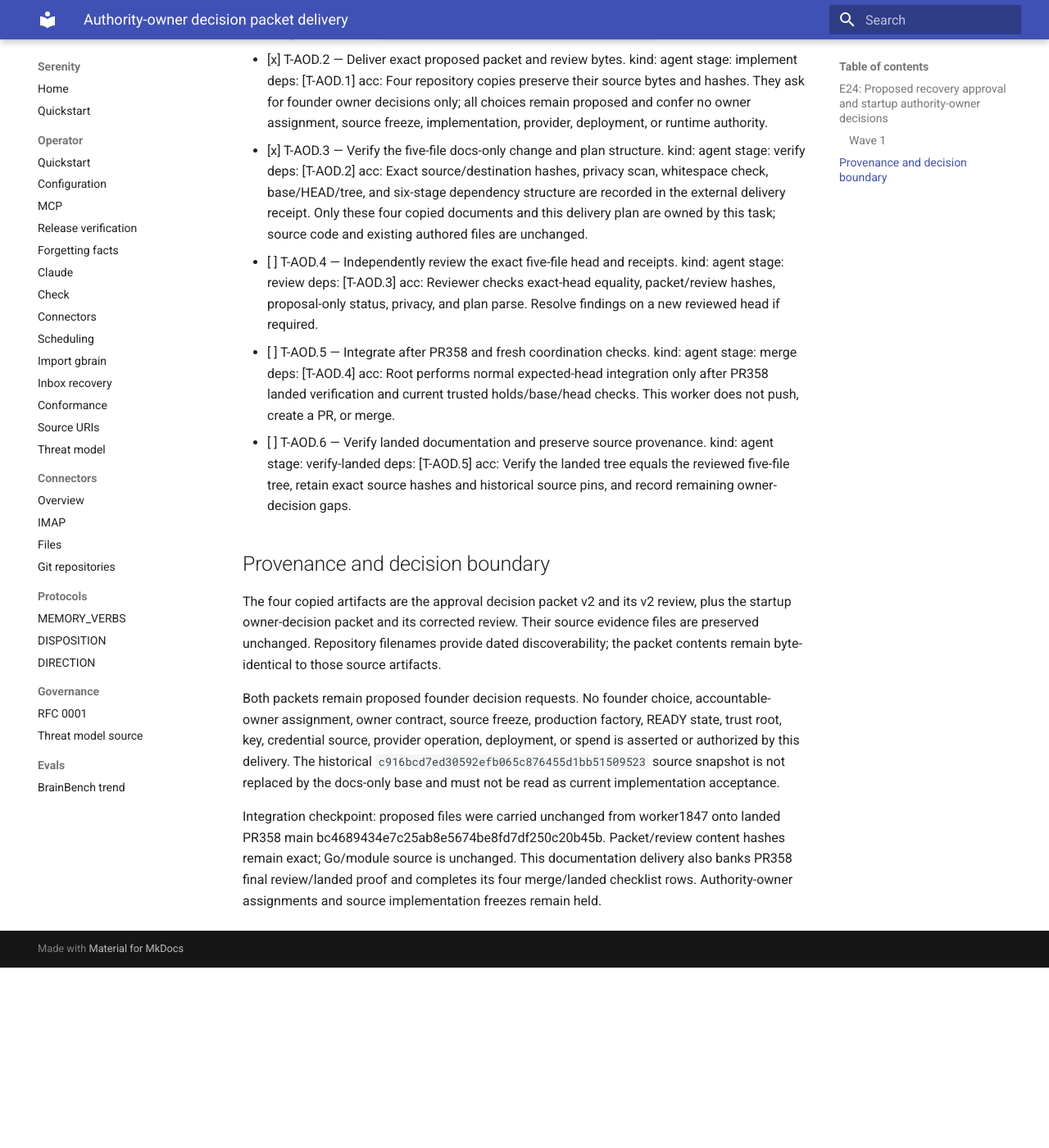
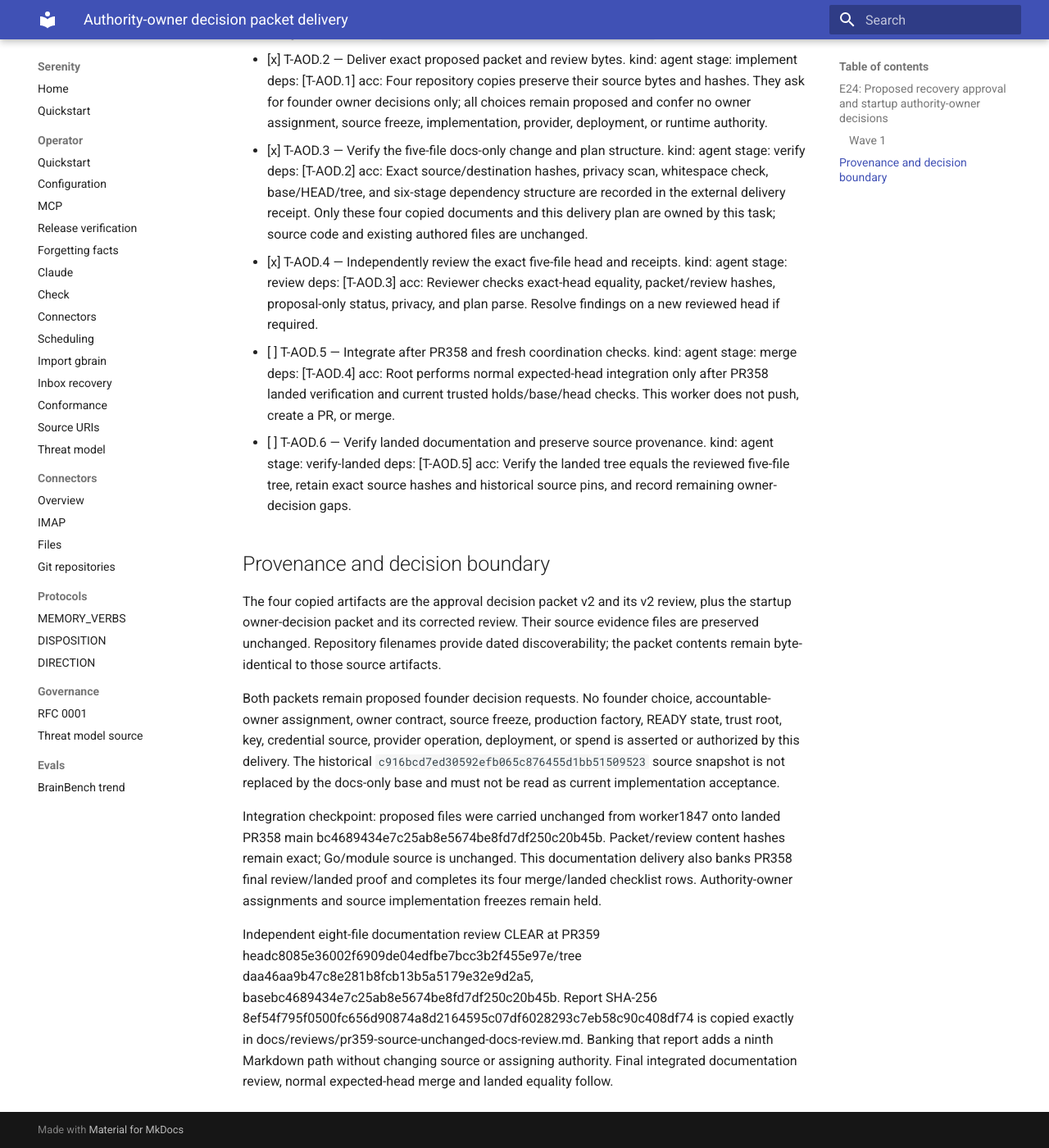
Before and after one commit to sirerun/serenity, an MkDocs documentation site: the page built from docs/plans/authority-owner-decision-delivery-2026-10-04.md, in a window 1280 px wide and 1400 px high, scrolled down 562 px. Shown: the whole window at 82% size. Built offline with MkDocs 1.6.1 and Material for MkDocs 9.7.7, drawn with Linux system fonts in a browser that asks for light colours; before the commit the page ends 1742 px from its top, so only the background shows below that.

Commit message:
docs: bank independent authority-packet integration review

```diff
--- a/docs/plans/authority-owner-decision-delivery-2026-10-04.md
+++ b/docs/plans/authority-owner-decision-delivery-2026-10-04.md
@@ -10,7 +10,7 @@
   acc: Four repository copies preserve their source bytes and hashes. They ask for founder owner decisions only; all choices remain proposed and confer no owner assignment, source freeze, implementation, provider, deployment, or runtime authority.
 - [x] T-AOD.3 — Verify the five-file docs-only change and plan structure. kind: agent stage: verify deps: [T-AOD.2]
   acc: Exact source/destination hashes, privacy scan, whitespace check, base/HEAD/tree, and six-stage dependency structure are recorded in the external delivery receipt. Only these four copied documents and this delivery plan are owned by this task; source code and existing authored files are unchanged.
-- [ ] T-AOD.4 — Independently review the exact five-file head and receipts. kind: agent stage: review deps: [T-AOD.3]
+- [x] T-AOD.4 — Independently review the exact five-file head and receipts. kind: agent stage: review deps: [T-AOD.3]
   acc: Reviewer checks exact-head equality, packet/review hashes, proposal-only status, privacy, and plan parse. Resolve findings on a new reviewed head if required.
 - [ ] T-AOD.5 — Integrate after PR358 and fresh coordination checks. kind: agent stage: merge deps: [T-AOD.4]
   acc: Root performs normal expected-head integration only after PR358 landed verification and current trusted holds/base/head checks. This worker does not push, create a PR, or merge.
@@ -24,3 +24,5 @@ The four copied artifacts are the approval decision packet v2 and its v2 review,
 Both packets remain proposed founder decision requests. No founder choice, accountable-owner assignment, owner contract, source freeze, production factory, READY state, trust root, key, credential source, provider operation, deployment, or spend is asserted or authorized by this delivery. The historical `c916bcd7ed30592efb065c876455d1bb51509523` source snapshot is not replaced by the docs-only base and must not be read as current implementation acceptance.
 
 Integration checkpoint: proposed files were carried unchanged from worker1847 onto landed PR358 main bc4689434e7c25ab8e5674be8fd7df250c20b45b. Packet/review content hashes remain exact; Go/module source is unchanged. This documentation delivery also banks PR358 final review/landed proof and completes its four merge/landed checklist rows. Authority-owner assignments and source implementation freezes remain held.
+
+Independent eight-file documentation review CLEAR at PR359 headc8085e36002f6909de04edfbe7bcc3b2f455e97e/tree daa46aa9b47c8e281b8fcb13b5a5179e32e9d2a5, basebc4689434e7c25ab8e5674be8fd7df250c20b45b. Report SHA-256 8ef54f795f0500fc656d90874a8d2164595c07df6028293c7eb58c90c408df74 is copied exactly in docs/reviews/pr359-source-unchanged-docs-review.md. Banking that report adds a ninth Markdown path without changing source or assigning authority. Final integrated documentation review, normal expected-head merge and landed equality follow.
```
Also changed, not shown: docs/reviews/pr359-source-unchanged-docs-review.md (added, +11 -0 lines).
